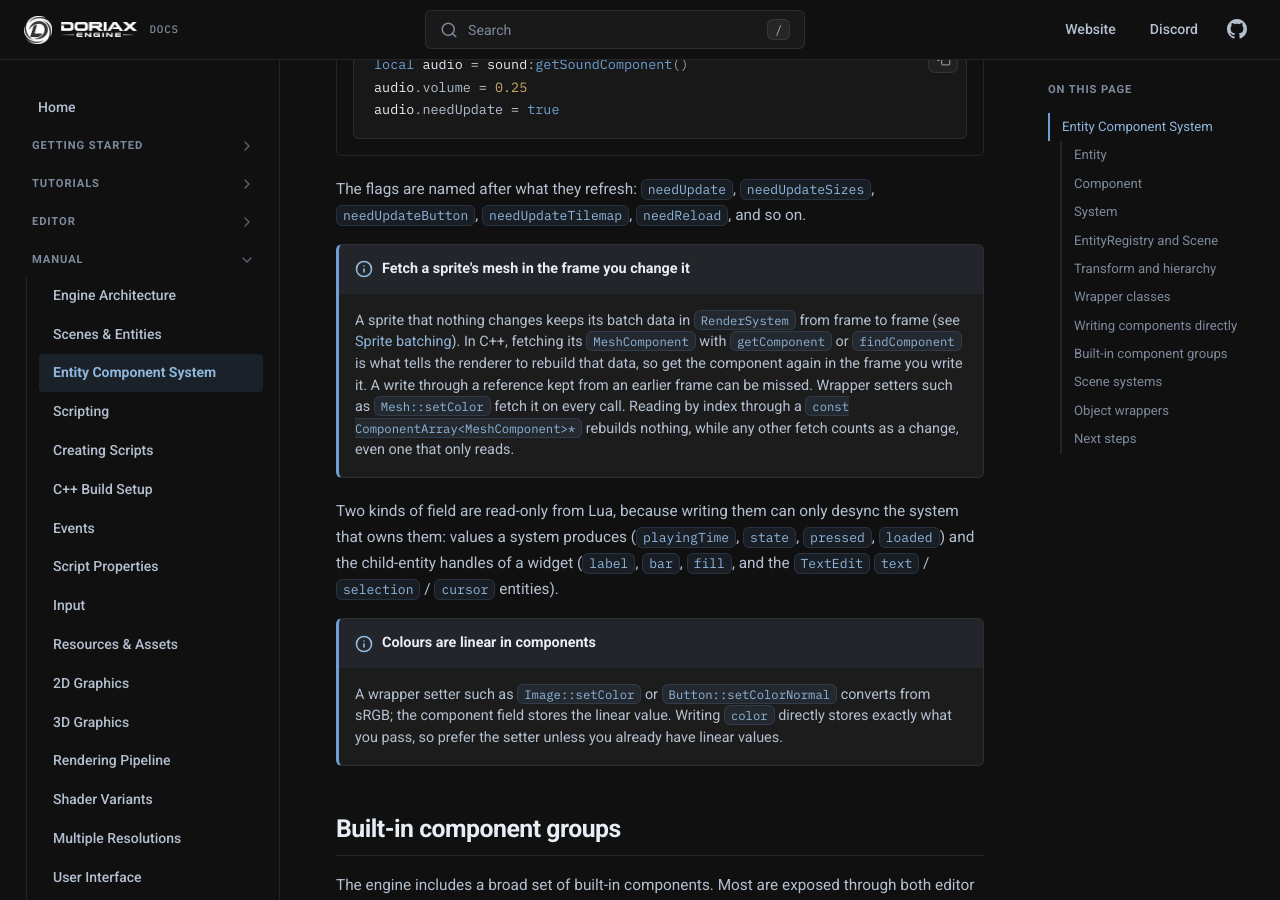
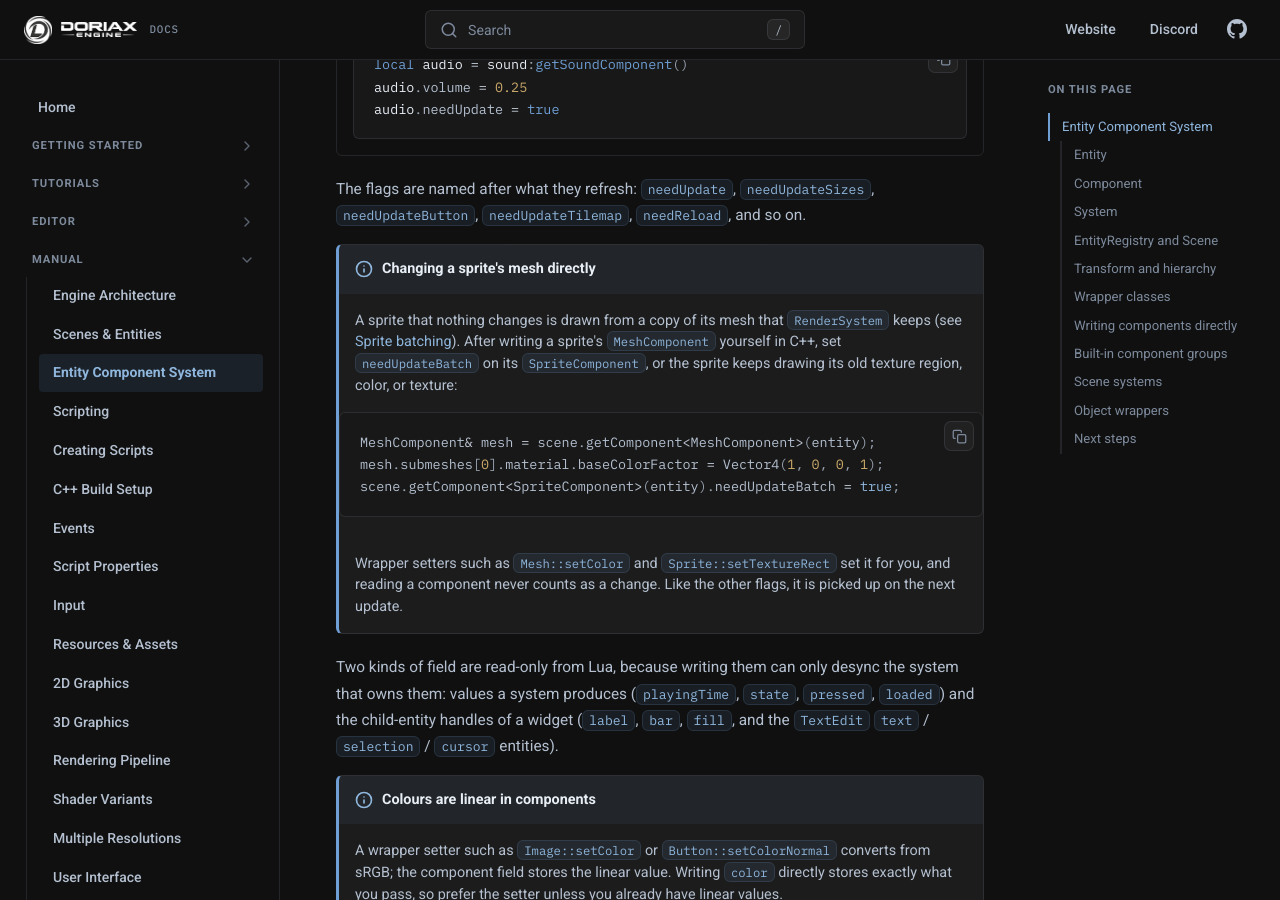
Before and after one commit to doriaxengine/doriax-docs, an MkDocs documentation site: the page built from docs/manual/entity-component-system.md, in a window 1280 px wide and 900 px high, scrolled down 4057 px. Built offline with MkDocs 1.6.1, drawn with Linux system fonts in a browser that asks for light colours; comment, search, counter and statistics services are not loaded.

Commit message:
Doc the sprite batch flag

````diff
--- a/docs/manual/entity-component-system.md
+++ b/docs/manual/entity-component-system.md
@@ -167,15 +167,22 @@ does.
 The flags are named after what they refresh: `needUpdate`, `needUpdateSizes`,
 `needUpdateButton`, `needUpdateTilemap`, `needReload`, and so on.
 
-!!! note "Fetch a sprite's mesh in the frame you change it"
-    A sprite that nothing changes keeps its batch data in `RenderSystem` from frame to
-    frame (see [Sprite batching](rendering-pipeline.md#sprite-batching)). In C++, fetching
-    its `MeshComponent` with `getComponent` or `findComponent` is what tells the renderer
-    to rebuild that data, so get the component again in the frame you write it. A write
-    through a reference kept from an earlier frame can be missed. Wrapper setters such as
-    `Mesh::setColor` fetch it on every call. Reading by index through a
-    `const ComponentArray<MeshComponent>*` rebuilds nothing, while any other fetch counts as
-    a change, even one that only reads.
+!!! note "Changing a sprite's mesh directly"
+    A sprite that nothing changes is drawn from a copy of its mesh that `RenderSystem`
+    keeps (see [Sprite batching](rendering-pipeline.md#sprite-batching)). After writing a
+    sprite's `MeshComponent` yourself in C++, set `needUpdateBatch` on its
+    `SpriteComponent`, or the sprite keeps drawing its old texture region, color, or
+    texture:
+
+    ```cpp
+    MeshComponent& mesh = scene.getComponent<MeshComponent>(entity);
+    mesh.submeshes[0].material.baseColorFactor = Vector4(1, 0, 0, 1);
+    scene.getComponent<SpriteComponent>(entity).needUpdateBatch = true;
+    ```
+
+    Wrapper setters such as `Mesh::setColor` and `Sprite::setTextureRect` set it for you,
+    and reading a component never counts as a change. Like the other flags, it is picked
+    up on the next update.
 
 Two kinds of field are read-only from Lua, because writing them can only desync the
 system that owns them: values a system produces (`playingTime`, `state`, `pressed`,
````
Also changed, not shown: docs/manual/rendering-pipeline.md (+7 -6 lines), docs/reference/classes/meshsystem.md (+2 -1 lines).
